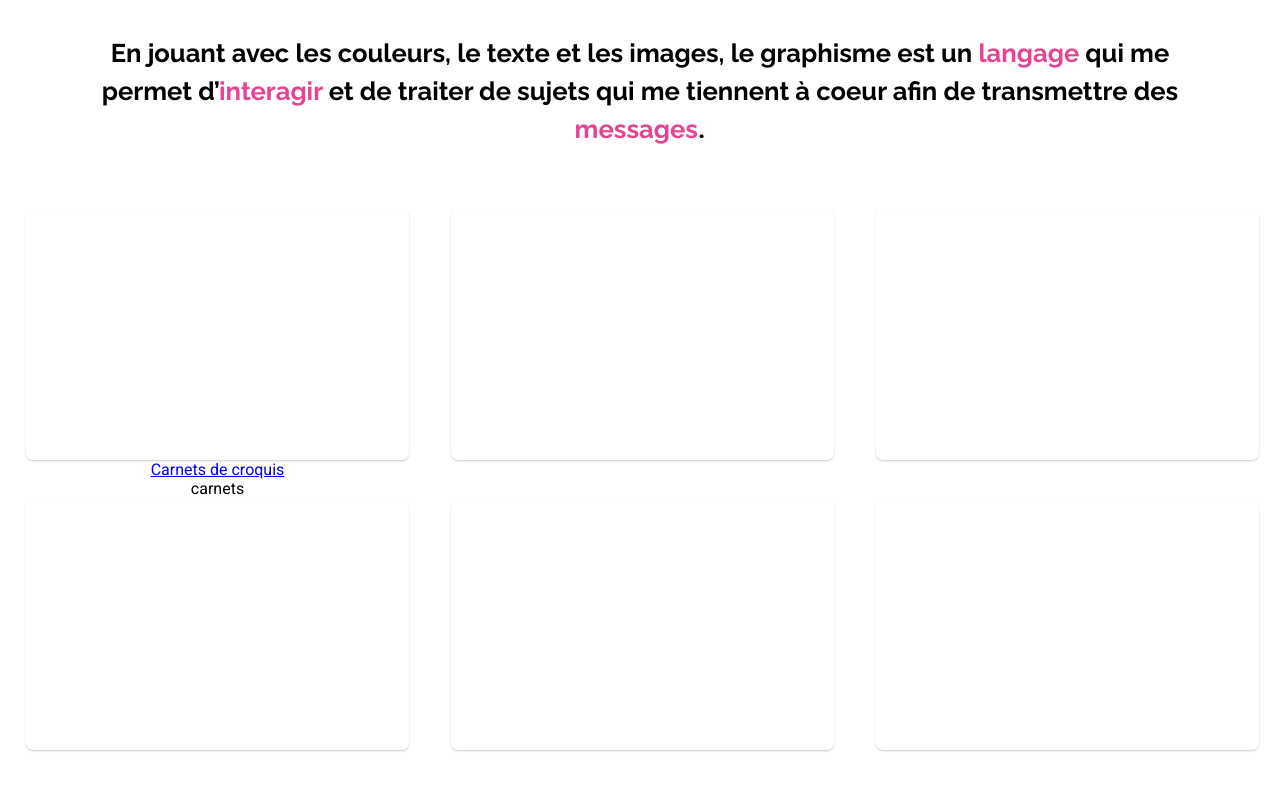
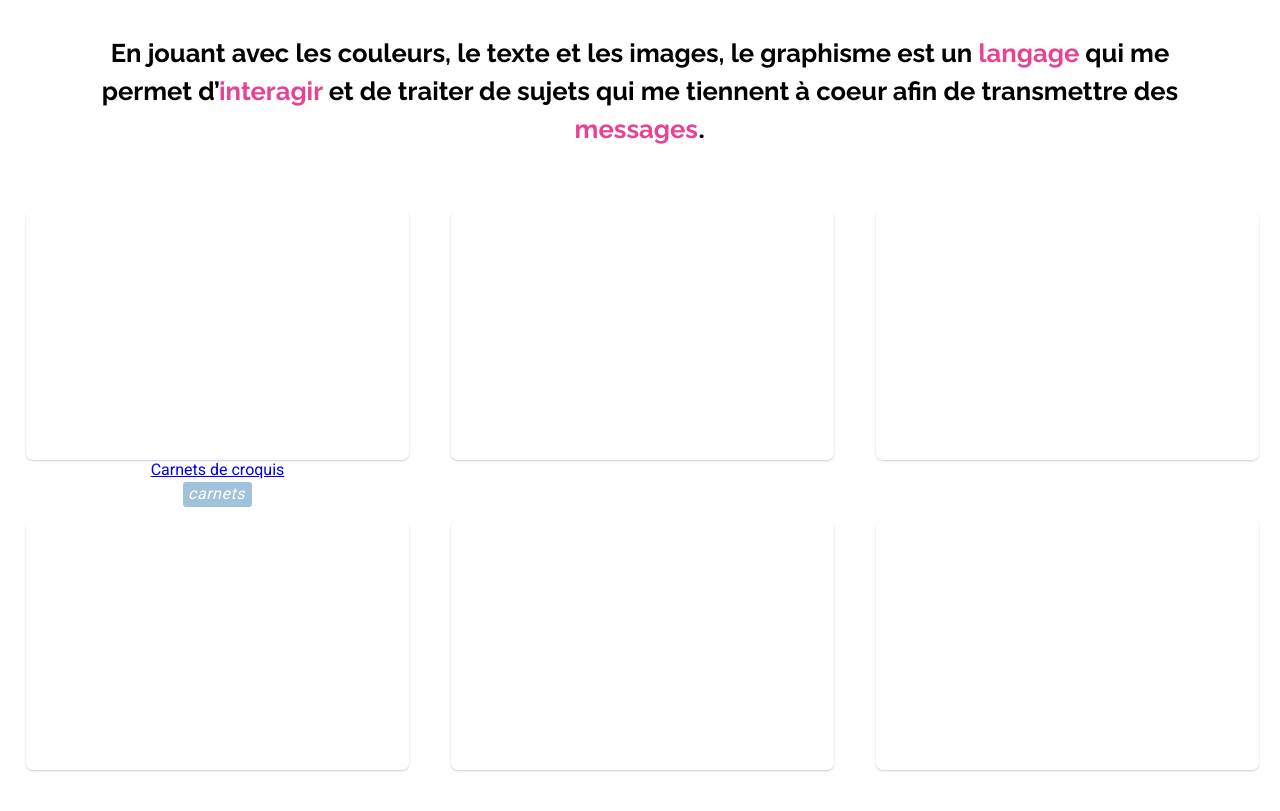
Before and after one commit to DangSinslay/DangSinslay.github.io, a Jekyll site: the page built from index.html, in a window 1280 px wide and 1161 px high. Shown: the part 315-1126 px from the top of the window. Built offline with Jekyll 4.4.1, drawn with Linux system fonts in a browser that asks for light colours.

Commit message:
Update main.css

```diff
--- a/css/main.css
+++ b/css/main.css
@@ -149,7 +149,7 @@ nav #intro:hover {
         width: 30% !important;
         text-align: center !important;
         margin: 10px !important;
-        margin: 0 auto 40px auto !important;
+        margin: 0 auto 60px auto !important;
 }
 
 #content .thumbnail #description {
@@ -168,4 +168,19 @@ nav #intro:hover {
         transition: all .3s ease-in-out;
 }
 
+#content .thumbnail #title .tags {
+        border-radius: 3px !important;
+        color: #FFF !important;
+        font-style: italic;
+        letter-spacing: .5px !important;
+        margin-top: 5px !important;
+        display: list-item !important;
 }
+
+#content .thumbnail #title .tags span {
+        background: #a1c2db !important;
+        border-radius: 3px !important;
+        padding: 2px 7px 4px 5px;
+}
+
+}
```
